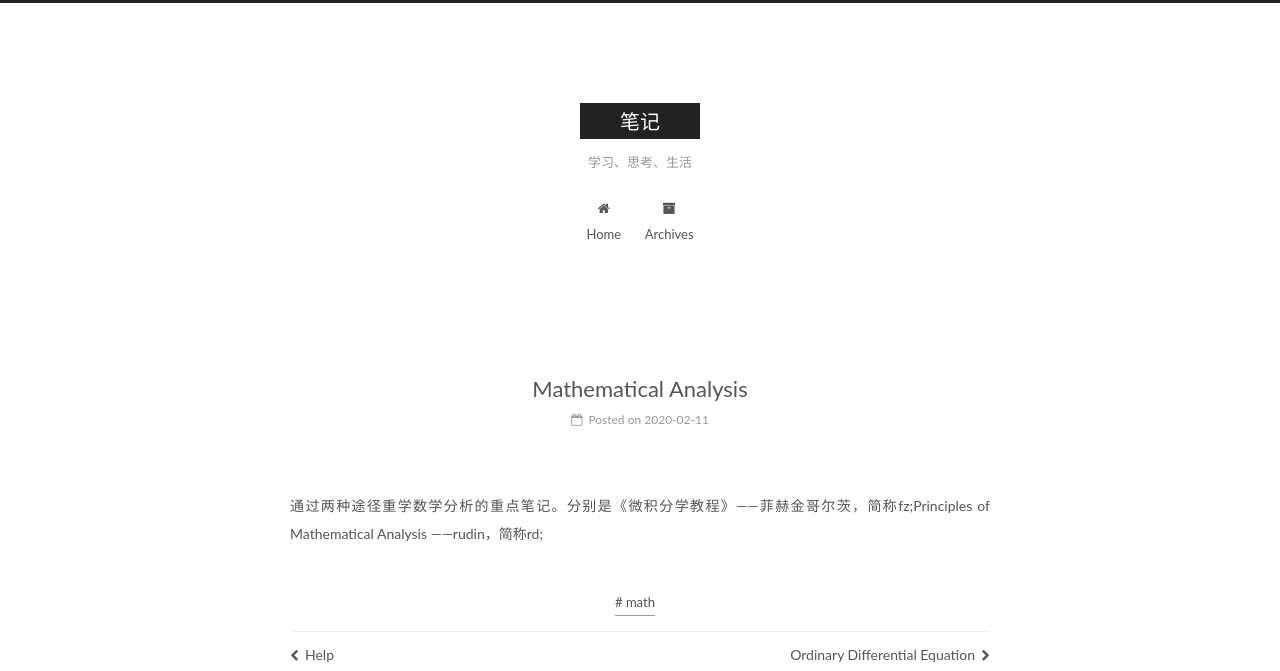
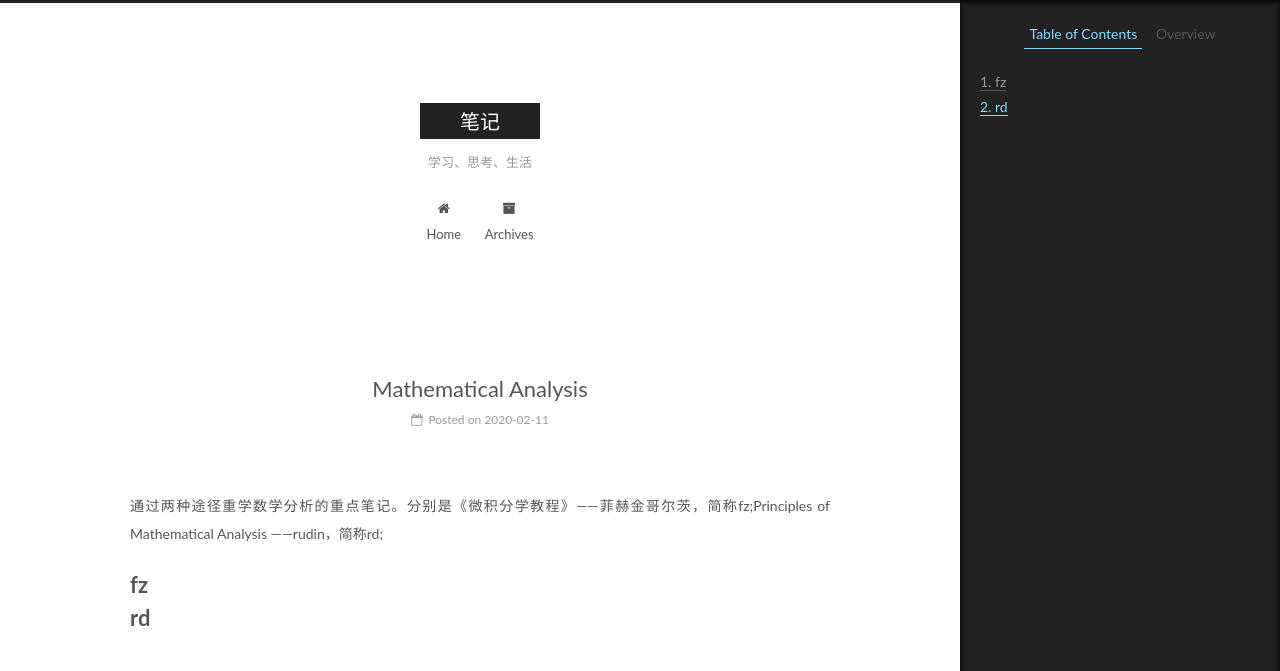
Before and after one commit to luan8ma/luan8ma.github.io, a plain HTML site: page 2020/02/11/m-a/index.html in a window 1280 px wide. Shown: the top 671 px of the page. Drawn offline with nearby package versions, Linux system fonts and the light colour scheme; some packages are replaced by stand-ins of ours.

Commit message:
Site updated: 2020-02-17 21:21:40

```diff
--- a/2020/02/11/m-a/index.html
+++ b/2020/02/11/m-a/index.html
@@ -87,7 +87,7 @@
 <meta property="og:description" content="通过两种途径重学数学分析的重点笔记。分别是《微积分学教程》——菲赫金哥尔茨，简称fz;Principles of Mathematical Analysis ——rudin，简称rd;">
 <meta property="og:locale" content="en_US">
 <meta property="article:published_time" content="2020-02-11T02:37:15.000Z">
-<meta property="article:modified_time" content="2020-02-15T13:46:30.268Z">
+<meta property="article:modified_time" content="2020-02-17T13:15:18.454Z">
 <meta property="article:author" content="luan_ma">
 <meta property="article:tag" content="math">
 <meta name="twitter:card" content="summary">
@@ -301,7 +301,7 @@
 
 
         <p>通过两种途径重学数学分析的重点笔记。分别是《微积分学教程》——菲赫金哥尔茨，简称fz;Principles of Mathematical Analysis ——rudin，简称rd;<br><a id="more"></a></p>
-
+<h1 id="fz"><a href="#fz" class="headerlink" title="fz"></a>fz</h1><h1 id="rd"><a href="#rd" class="headerlink" title="rd"></a>rd</h1>
 
     </div>
 
@@ -395,8 +395,17 @@
 
 
 
+        <ul class="sidebar-nav motion-element">
+          <li class="sidebar-nav-toc sidebar-nav-active" data-target="post-toc-wrap">
+            Table of Contents
+          </li>
+          <li class="sidebar-nav-overview" data-target="site-overview-wrap">
+            Overview
+          </li>
+        </ul>
 
-      <section class="site-overview-wrap sidebar-panel sidebar-panel-active">
+
+      <section class="site-overview-wrap sidebar-panel">
         <div class="site-overview">
           <div class="site-author motion-element" itemprop="author" itemscope itemtype="http://schema.org/Person">
 
@@ -447,6 +456,22 @@
         </div>
       </section>
 
+
+      <!--noindex-->
+        <section class="post-toc-wrap motion-element sidebar-panel sidebar-panel-active">
+          <div class="post-toc">
+
+
+
+
+
+
+              <div class="post-toc-content"><ol class="nav"><li class="nav-item nav-level-1"><a class="nav-link" href="#fz"><span class="nav-number">1.</span> <span class="nav-text">fz</span></a></li><li class="nav-item nav-level-1"><a class="nav-link" href="#rd"><span class="nav-number">2.</span> <span class="nav-text">rd</span></a></li></ol></div>
+
+
+          </div>
+        </section>
+      <!--/noindex-->
 
 
 
```
Also changed, not shown: 2020/02/10/hello-world/index.html (+3 -2 lines).
